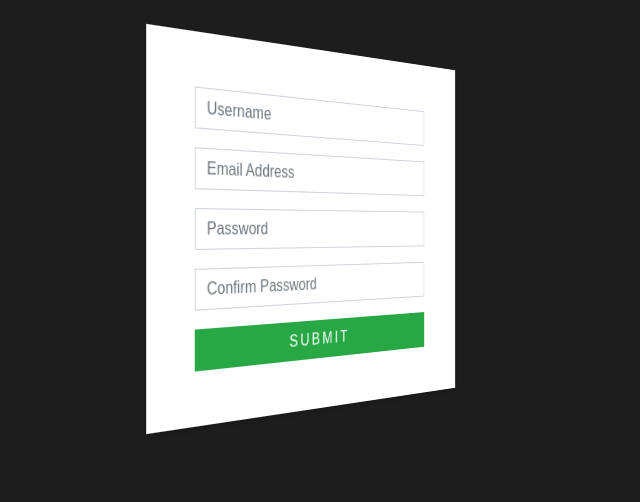
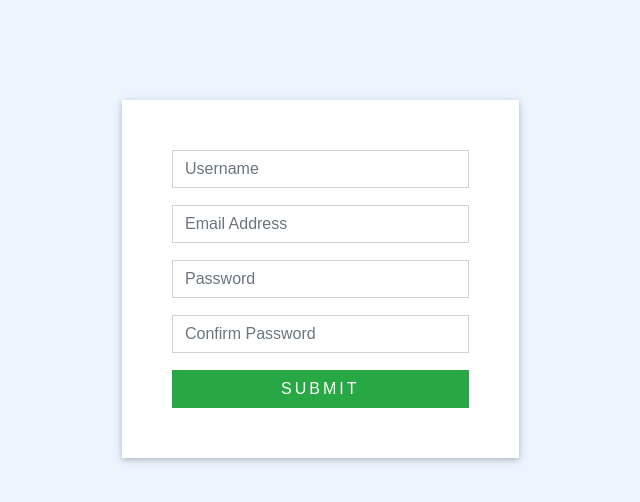
Before and after one commit to romansingh2/TravelTime, a Flask app: page /register in a window 1280 px wide. Shown: the top 502 px of the page, without its empty margins (277-917 px from the left). Run offline with Flask 2, Linux system fonts and the light colour scheme; some libraries are stand-ins or nearby versions.

Commit message:
oved index

```diff
--- a/static/register-styles.css
+++ b/static/register-styles.css
@@ -1,11 +1,11 @@
 body {
-    background:#1d1d1d;
+    background:#ecf5ff;
 }
 #login {
 	-webkit-perspective: 1000px;
 	-moz-perspective: 1000px;
 	perspective: 1000px;
-	margin-top:50px;
+	margin-top:100px;
 	margin-left:30%;
 }
 .login {
@@ -13,9 +13,7 @@ body {
 	-webkit-transition: .3s;
 	-moz-transition: .3s;
 	transition: .3s;
-	-webkit-transform: rotateY(40deg);
-	-moz-transform: rotateY(40deg);
-	transform: rotateY(40deg);
+
 }
 .login:hover {
 	-webkit-transform: rotate(0);
```
Also changed, not shown: index.html (renamed from templates/index.html).
